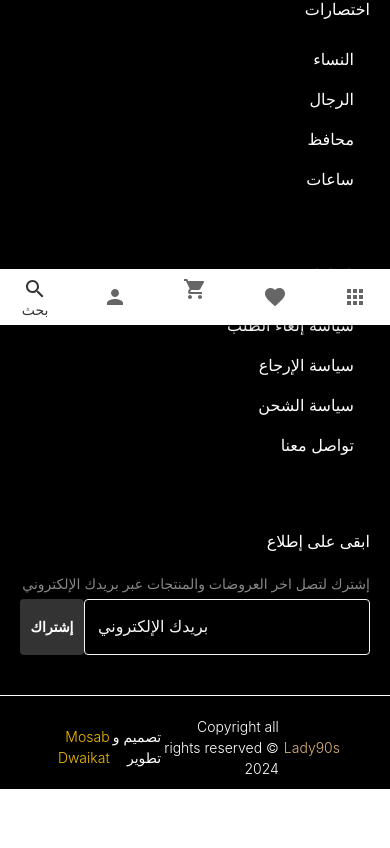
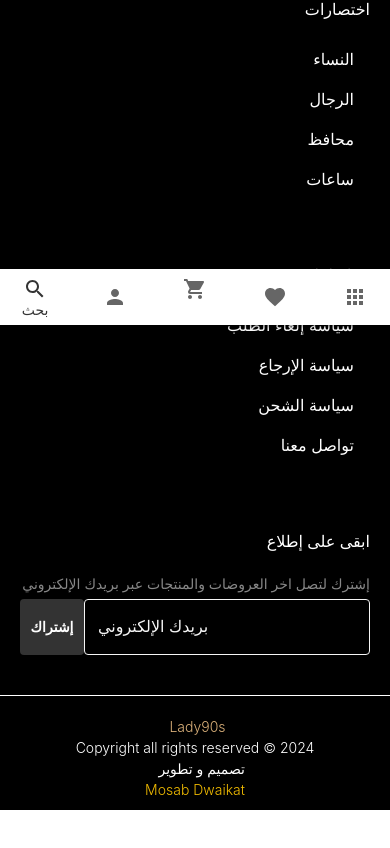
Before and after one commit to MosabDwaikat/lady90s, a React (Create React App) app: page /search in a window 390 px wide. Shown: the part 519-1367 px from the top of the page. Built offline with nearby package versions, Linux system fonts and the light colour scheme.

Commit message:
fix: responsive issues

```diff
--- a/src/components/CollectionMain/CollectionTools/index.styles.ts
+++ b/src/components/CollectionMain/CollectionTools/index.styles.ts
@@ -1,6 +1,6 @@
 import { makeStyles } from "tss-react/mui";
 
-const useStyles = makeStyles()(() => ({
+const useStyles = makeStyles()((theme) => ({
   collectionToolsContainer: {
     display: "flex",
     justifyContent: "space-between",
@@ -17,7 +17,10 @@ const useStyles = makeStyles()(() => ({
     display: "none"
   },
   filterSelectContainer: {
-    minWidth: "230px"
+    minWidth: "230px",
+    [theme.breakpoints.down("sm")]: {
+      minWidth: "0"
+    }
   },
   filterSelect: {
     height: 35,
--- a/src/components/CustomComponents/CustomCard/index.styles.ts
+++ b/src/components/CustomComponents/CustomCard/index.styles.ts
@@ -1,6 +1,6 @@
 import { makeStyles } from "tss-react/mui";
 
-const useStyles = makeStyles()(() => ({
+const useStyles = makeStyles()((theme) => ({
   cardContainer: {
     textAlign: "center",
     paddingBottom: "5px",
@@ -10,7 +10,11 @@ const useStyles = makeStyles()(() => ({
     display: "flex",
     justifyContent: "flex-start",
     alignItems: "center",
-    padding: "10px"
+    padding: "10px",
+    border: "1px solid rgb(221, 221, 221)",
+    [theme.breakpoints.down("sm")]: {
+      flexDirection: "column"
+    }
   },
   cardImgContainer: {
     width: "100%",
@@ -92,7 +96,10 @@ const useStyles = makeStyles()(() => ({
     display: "flex",
     justifyContent: "space-between",
     alignItems: "center",
-    marginRight: "20px"
+    marginRight: "20px",
+    [theme.breakpoints.down("sm")]: {
+      flexDirection: "column"
+    }
   },
   btnsPanelDetailsView: {
     display: "flex",
--- a/src/components/Footer/index.styles.tsx
+++ b/src/components/Footer/index.styles.tsx
@@ -1,6 +1,6 @@
 import { makeStyles } from "tss-react/mui";
 
-const useStyles = makeStyles()(() => {
+const useStyles = makeStyles()((theme) => {
   return {
     footerContainer: {
       backgroundColor: "black",
@@ -101,7 +101,10 @@ const useStyles = makeStyles()(() => {
       alignItems: "center",
       marginTop: "20px",
       padding: "20px 50px 10px 50px",
-      borderTop: "1px solid white"
+      borderTop: "1px solid white",
+      [theme.breakpoints.down("sm")]: {
+        flexDirection: "column"
+      }
     },
     footerTailingText: {
       fontSize: "14px",
@@ -109,14 +112,20 @@ const useStyles = makeStyles()(() => {
     },
     footerCopyright: {
       display: "flex",
-      alignItems: "center"
+      alignItems: "center",
+      [theme.breakpoints.down("sm")]: {
+        flexDirection: "column"
+      }
     },
     footerCopyrightTag: {
       color: "rgb(220, 178, 123)",
       marginLeft: "5px"
     },
     footerDeveloper: {
-      display: "flex"
+      display: "flex",
+      [theme.breakpoints.down("sm")]: {
+        flexDirection: "column"
+      }
     },
     footerDeveloperTag: {
       color: "rgb(242, 188, 0)",
```
Also changed, not shown: src/components/CardSlider/index.tsx (+0 -7 lines).
